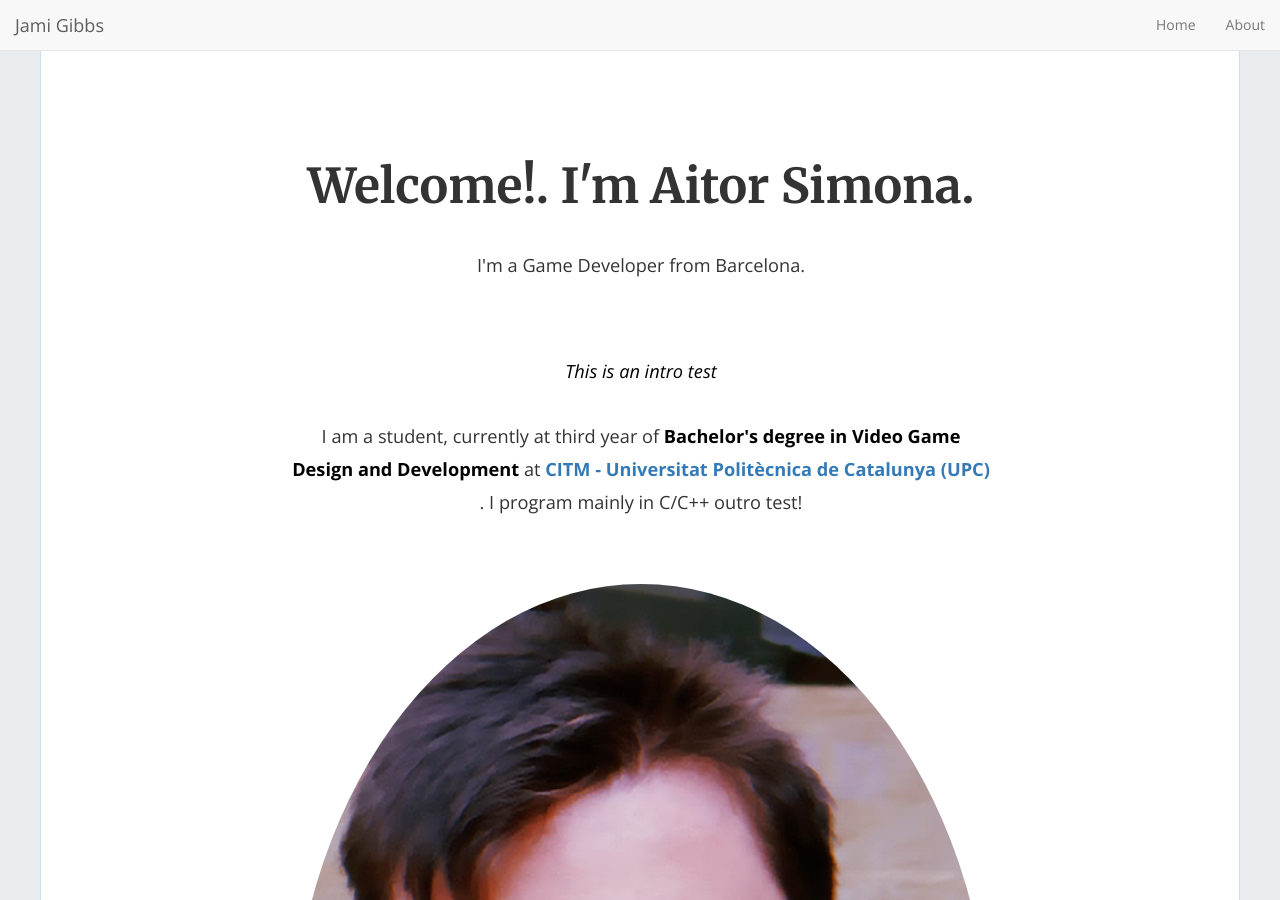
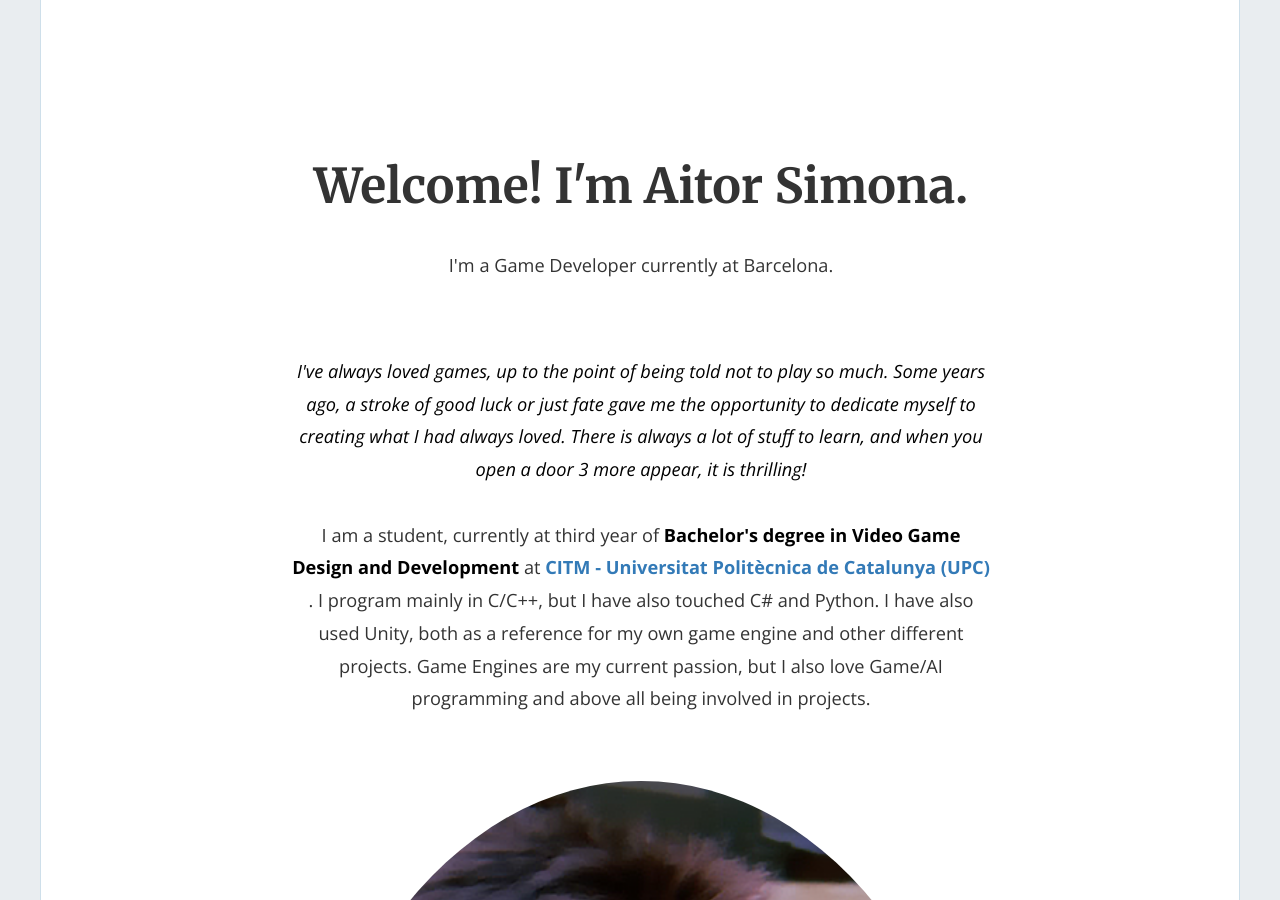
Before and after one commit to AitorSimona/aitorsimona.github.io, a Jekyll site: the page built from index.html, in a window 1280 px wide and 900 px high. Built offline with Jekyll 4.4.1, drawn with Linux system fonts in a browser that asks for light colours; nearby versions of some CDN libraries; the list of posts is cut into pages by our own code; some of the changed text lies outside the part shown.

Commit message:
Modified Config, About and footer

```diff
--- a/_config.yml
+++ b/_config.yml
@@ -13,9 +13,9 @@
 # you will see them accessed via {{ site.title }}, {{ site.email }}, and so on.
 # You can create any custom variable you would like, and they will be accessible
 # in the templates via {{ site.myvariable }}.
-title: "Welcome!. I'm Aitor Simona."
+title: "Welcome! I'm Aitor Simona."
 email: 'simonaaitor@gmail.com'
-description: "I'm a Game Developer from Barcelona."
+description: "I'm a Game Developer currently at Barcelona."
 baseurl: "" # the subpath of your site, e.g. /blog
 url: "https://aitorsimona.github.io/" # the base hostname & protocol for your site, e.g. https://example.com
 linkedin_url: 'https://www.linkedin.com/in/aitor-simona-bouzas-aab43817b/'
@@ -93,12 +93,12 @@ footer_intro: 'This theme is a modification of '
 footer_outro: 'by Jami Gibbs.'
 phantom_theme: 'Phantom'
 phantom_theme_url: 'https://github.com/jamigibbs/phantom'
-admin_name: 'Jami Gibbs'
+admin_name: 'Aitor Simona'
 google_analytics: "UA-9999999-99" # Update with your own tracking ID
 enable_contact: false
 
 #### Phantom Navigation menu
-enable_nav: true
+enable_nav: false
 nav_item:
   - { url: '/', text: 'Home' }
   - { url: '/about', text: 'About' }
--- a/_data/About.yml
+++ b/_data/About.yml
@@ -1,6 +1,6 @@
 ---
-intro: This is an intro test
-outro: I program mainly in C/C++ outro test!
+intro: I've always loved games, up to the point of being told not to play so much. Some years ago, a stroke of good luck or just fate gave me the opportunity to dedicate myself to creating what I had always loved. There is always a lot of stuff to learn, and when you open a door 3 more appear, it is thrilling!
+outro: I program mainly in C/C++, but I have also touched C# and Python. I have also used Unity, both as a reference for my own game engine and other different projects. Game Engines are my current passion, but I also love Game/AI programming and above all being involved in projects.
 myself_img: /img/Myself.png
 
 university_intro: I am a student, currently at third year of
--- a/_includes/footer.html
+++ b/_includes/footer.html
@@ -4,7 +4,13 @@
         <div class="row">
 
           <div class="col-xs-12 col-md-2 col-md-offset-1">
-            <p class="text-muted text-left "><a href="{{ site.url }}">{{ site.footer_text }}</a></p>
+            <p class="text-muted text-left ">
+
+              {{ site.footer_intro }}
+              <a href="{{ site.phantom_theme_url }}">{{ site.phantom_theme }}</a>
+              {{ site.footer_outro }}
+
+            </p>
           </div>
 
           <div class="col-xs-12 col-md-6 col-md-offset-2">
```
